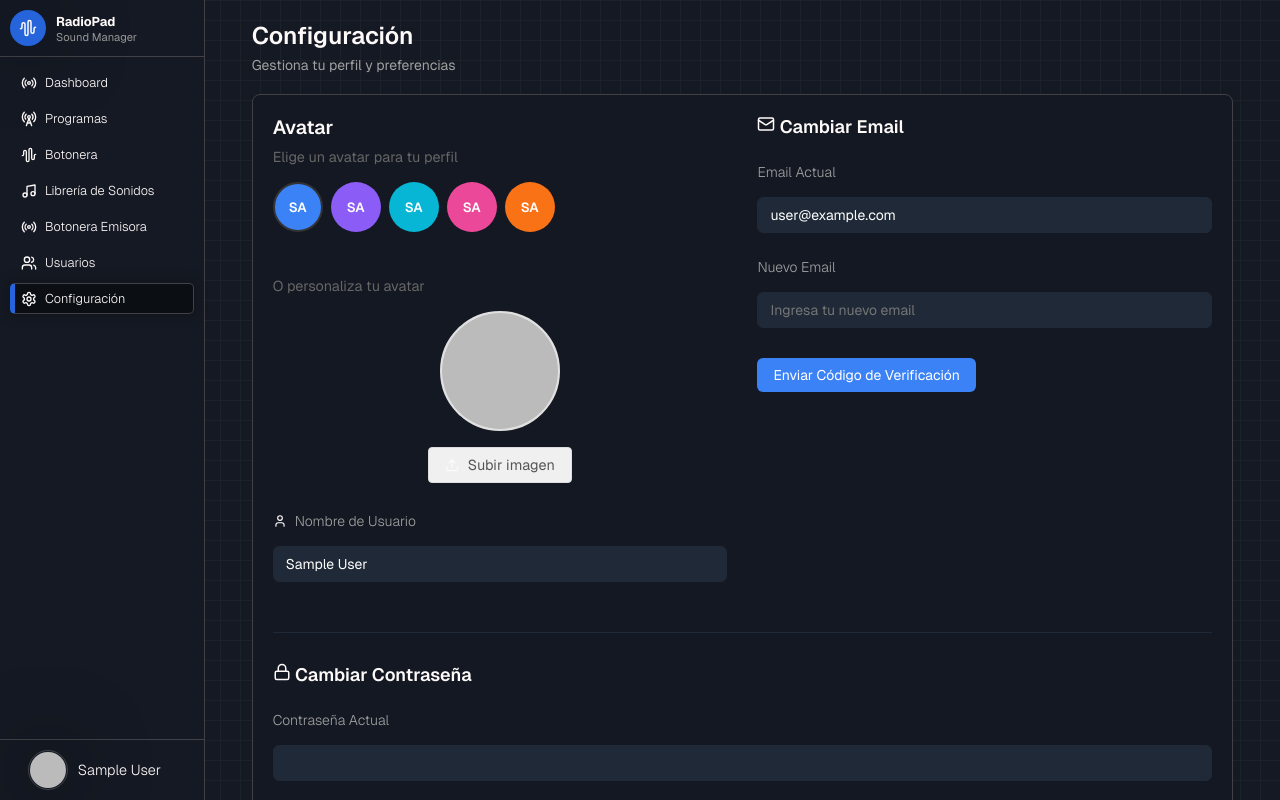
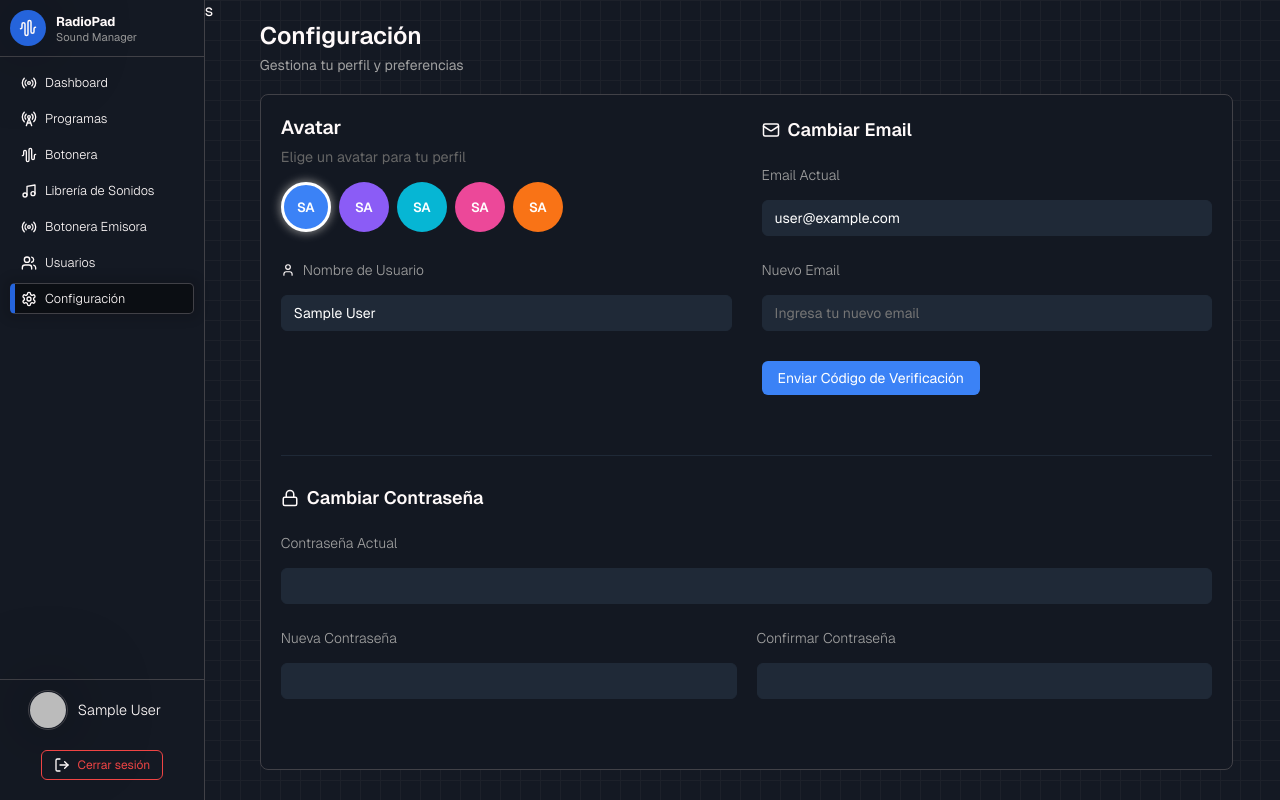
Before and after one commit to Shadouuh/RadioPad, a React (Vite) app in the folder Client/: page /configuration in a window 1280 px wide. Built offline with nearby package versions, Linux system fonts and the light colour scheme; no server answers; sample sign-in values are in the browser's storage.

Commit message:
Arreglar cosas de thiago

```diff
--- a/Client/electron/main.js
+++ b/Client/electron/main.js
@@ -14,8 +14,12 @@ function createWindow() {
       nodeIntegration: true,
       contextIsolation: true,
     },
-    icon: path.join(__dirname, '../public/icon.ico')
+    icon: path.join(__dirname, '../public/icon.ico'),
+    iconSize: 512
   });
+  if (process.platform === 'win32') {
+    mainWindow.setIcon(path.join(__dirname, '../public/icon.ico'));
+  }
 
   mainWindow.setMenuBarVisibility(false);
 
--- a/Client/src/App.jsx
+++ b/Client/src/App.jsx
@@ -17,7 +17,7 @@ const AppRoutes = () => {
       <div className="app-main-content">
         <aside>
             {isAuthenticated ? <Sidebar /> : null}
-        </aside>
+        </aside>s
       <main>
         <Routes>
           {/* Si no esta Autenticado lleva al Formulario de Login -- Santi */}
--- a/Client/src/assets/components/Sidebar.jsx
+++ b/Client/src/assets/components/Sidebar.jsx
@@ -1,5 +1,5 @@
 import { Link, useLocation } from "react-router-dom";
-import { LuRadio, LuAudioWaveform, LuUsers, LuSettings, LuMusic, LuRadioTower, LuUser } from "react-icons/lu";
+import { LuRadio, LuAudioWaveform, LuUsers, LuLogOut, LuSettings, LuMusic, LuRadioTower, LuUser } from "react-icons/lu";
 import { useState, useEffect } from "react";
 import { useAuth } from "../../context/AuthContext";
 import { db } from "../../firebase/config";
@@ -12,8 +12,7 @@ const Sidebar = () => {
     const [profilePicture, setProfilePicture] = useState(null);
     const [userName, setUserName] = useState('');
     const location = useLocation();
-    const { currentUser } = useAuth();
-
+    const { currentUser, logout } = useAuth();
     const menuItems = [
         {
             path: "/",
@@ -104,11 +103,11 @@ const Sidebar = () => {
         <section className="sidebar">
             <header>
                 <div className="header-logo">
-                <LuAudioWaveform size={18} />
+                    <LuAudioWaveform size={18} />
                 </div>
                 <div className="header-title">
-                <h1>RadioPad</h1>
-                <h4>Sound Manager</h4>
+                    <h1>RadioPad</h1>
+                    <h4>Sound Manager</h4>
                 </div>
 
             </header>
@@ -127,6 +126,7 @@ const Sidebar = () => {
                     ))}
                 </ul>
             </div>
+
             <footer>
                 {profilePicture ? (
                     <img src={profilePicture} alt="Foto de Perfil" />
@@ -137,6 +137,10 @@ const Sidebar = () => {
                 )}
                 <p className="foot-text">{userName || 'Usuario'}</p>
             </footer>
+            <button className="logout-btn" onClick={logout}>
+                <LuLogOut size={16} /> Cerrar sesión
+            </button>
+
         </section>
     );
 }
--- a/Client/src/assets/components/styles/sidebar.css
+++ b/Client/src/assets/components/styles/sidebar.css
@@ -125,3 +125,23 @@ box-shadow: 0px 0px 8px 7px rgba(0,0,0,0.1);
 
 
 }
+
+.logout-btn {
+    display: flex;
+    align-items: center;
+    gap: 8px;
+    background: transparent;
+    border: 1px solid #ef4444;
+    color: #ef4444;
+    padding: 6px 12px;
+    border-radius: 6px;
+    font-size: 12px;
+    cursor: pointer;
+    transition: all 0.2s ease;
+    margin-top: 10px;
+    margin-bottom: 20px;
+}
+
+.logout-btn:hover {
+    background-color: rgba(239, 68, 68, 0.1);
+}
--- a/Client/src/assets/pages/Users.jsx
+++ b/Client/src/assets/pages/Users.jsx
@@ -79,7 +79,35 @@ const Users = () => {
           label: 'Cancelar',
           onClick: () => {}
         }
-      ]
+      ],
+      customUI: ({ onClose, title, message, buttons }) => {
+        return (
+          <div className="custom-confirm-alert">
+            <h1>{title}</h1>
+            <p>{message}</p>
+            <div className="custom-confirm-buttons">
+              <button
+                className="cancel-btn"
+                onClick={() => {
+                  buttons[1].onClick();
+                  onClose();
+                }}
+              >
+                {buttons[1].label}
+              </button>
+              <button
+                className="confirm-btn"
+                onClick={() => {
+                  buttons[0].onClick();
+                  onClose();
+                }}
+              >
+                {buttons[0].label}
+              </button>
+            </div>
+          </div>
+        );
+      }
     });
   };
 
--- a/Client/src/assets/pages/styles/config.css
+++ b/Client/src/assets/pages/styles/config.css
@@ -37,7 +37,11 @@
 .avatar-section {
   margin-bottom: 1.5rem;
 }
-
+h2{
+  display: flex;
+  align-items: center;
+  gap: 8px;
+}
 .avatar-section h2 {
   font-size: 1.2rem;
   font-weight: 600;
@@ -77,7 +81,8 @@
 }
 
 .avatar-option.selected {
-  border: 2px solid #333;
+  border: 3px solid white;
+  box-shadow: 0 0 10px 1px#8a8a8a;
 }
 
 .profile-image-section {
@@ -207,6 +212,7 @@
 
 .password-section, .email-section {
   margin-bottom: 30px;
+  margin-top: 3px;
 }
 
 .password-row {
--- a/Client/src/assets/pages/styles/loginForm.css
+++ b/Client/src/assets/pages/styles/loginForm.css
@@ -61,9 +61,9 @@ form {
     flex-direction: column;
     gap: 8px;
     width: 380px;
-    border-radius: 0px 0px 5px 5px ;
-    border: solid 1px var(--border);
-    border-top: none;
+    border-radius: 0px 0px 5px 5px !important;
+    border: solid 1px var(--border) !important;
+    border-top: none !important;
 }
 label {
     font-size: 0.7rem;
--- a/Client/src/assets/pages/styles/users.css
+++ b/Client/src/assets/pages/styles/users.css
@@ -24,6 +24,7 @@
   transition: ease-in-out .2s;
   cursor: pointer;
 }
+
 
 /* Estilos para el encabezado */
 .users-header {
@@ -344,3 +345,68 @@ option {
 .create-user-btn:hover {
   border: solid 1px white;
 }
+
+.react-confirm-alert-overlay {
+  background: rgba(0, 0, 0, 0.85) !important;
+  display: flex;
+  justify-content: center;
+  align-items: center;
+}
+
+.custom-confirm-alert {
+  background-color: #131822;
+  border: 1px solid var(--border);
+  border-radius: 8px;
+  padding: 24px;
+  width: 400px;
+  max-width: 90%;
+  text-align: center;
+  box-shadow: 0 4px 20px rgba(0, 0, 0, 0.5);
+}
+
+.custom-confirm-alert h1 {
+  color: #fff;
+  font-size: 20px;
+  margin-bottom: 16px;
+  font-weight: 600;
+}
+
+.custom-confirm-alert p {
+  color: #a0a0a0;
+  margin-bottom: 24px;
+  font-size: 14px;
+}
+
+.custom-confirm-buttons {
+  display: flex;
+  justify-content: center;
+  gap: 16px;
+}
+
+.custom-confirm-buttons button {
+  padding: 10px 20px;
+  border-radius: 6px;
+  font-size: 14px;
+  cursor: pointer;
+  transition: all 0.2s ease;
+}
+
+.custom-confirm-buttons .cancel-btn {
+  background-color: transparent;
+  border: 1px solid var(--border);
+  color: #fff;
+}
+
+.custom-confirm-buttons .cancel-btn:hover {
+  background-color: rgba(255, 255, 255, 0.1);
+}
+
+.custom-confirm-buttons .confirm-btn {
+  background: linear-gradient(to right, #2564db, #123d8b);
+  border: none;
+  color: white;
+}
+
+.custom-confirm-buttons .confirm-btn:hover {
+  opacity: 0.9;
+}
```
Also changed, not shown: Client/src/assets/components/ProgramCard.jsx (added, +10 -0 lines), Client/src/assets/pages/Config.jsx (+8 -2 lines), Client/src/assets/components/styles/programCard.css (added), 1 other file (tests, documents, lock files or other folders).
